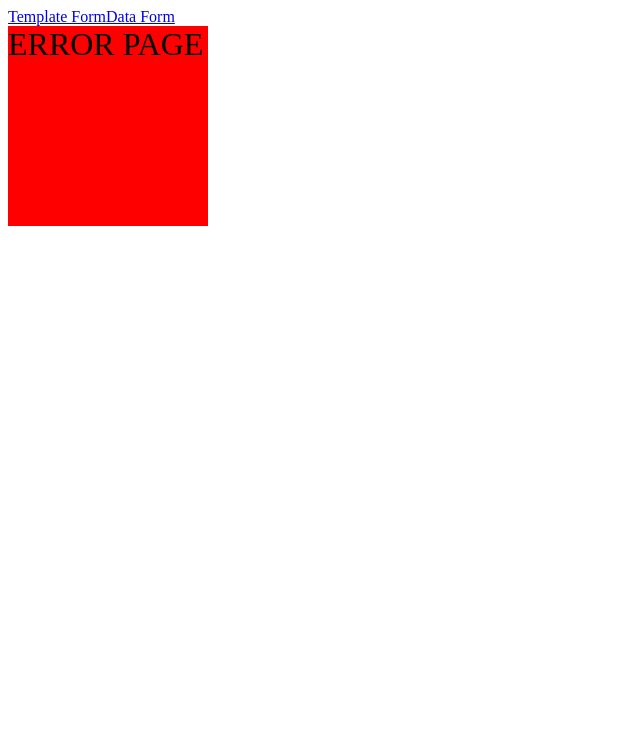
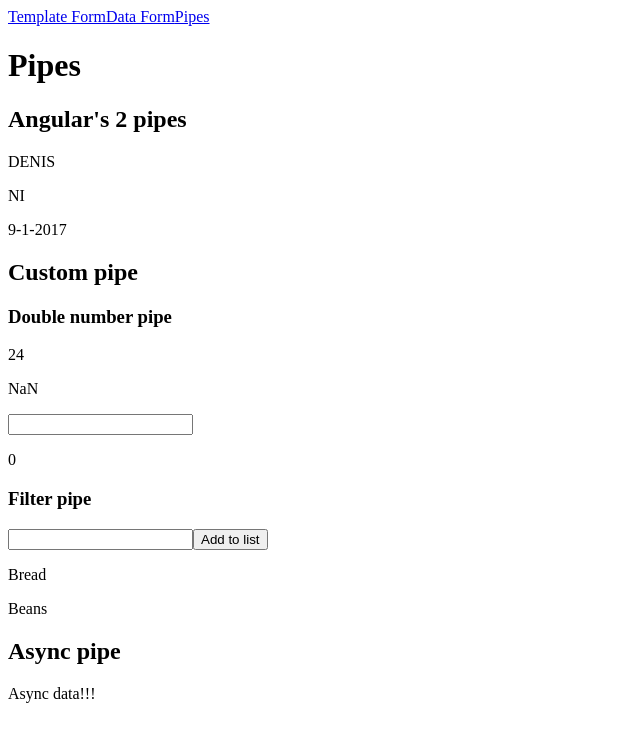
Before and after one commit to Balobanov/angularapptest, an Angular app: page /pipes in a window 1280 px wide. Before the commit this address led to /error. Shown: the top 742 px of the page, without its empty margins (0-640 px from the left). Built offline with nearby package versions, Linux system fonts and the light colour scheme.

Commit message:
added pipes

```diff
--- a/src/app/app.component.html
+++ b/src/app/app.component.html
@@ -21,4 +21,5 @@
 </div> -->
 <a [routerLink]="['temp-form']">Template Form</a>
 <a [routerLink]="['data-form']">Data Form</a>
+<a [routerLink]="['pipes']">Pipes</a>
 <router-outlet></router-outlet>
--- a/src/app/app.routing.ts
+++ b/src/app/app.routing.ts
@@ -5,9 +5,11 @@ import {USER_ROUTES} from "./routes/user.routes";
 import {ErrorPageComponent} from "./routes/error-page.component";
 import {TemplateFormComponent} from "./forms/template-form/template-form.component";
 import {DataFormComponent} from "./forms/data-form/data-form.component";
+import {MyPipeComponent} from "./my-pipe/my-pipe.component";
 
 const APP_ROUTES: Route[] = [
   {path: 'user', component: UserComponent},
+  {path: 'pipes', component: MyPipeComponent},
   {path: 'temp-form', component: TemplateFormComponent},
   {path: 'data-form', component: DataFormComponent},
   {path: 'error', component: ErrorPageComponent},
--- a/src/app/forms/template-form/template-form.component.html
+++ b/src/app/forms/template-form/template-form.component.html
@@ -1,6 +1,8 @@
 <h1>Form (template-driven)</h1>
 <h2>Form 1</h2>
 <form (ngSubmit)="OnSubmit(f)" #f="ngForm">
+
+  <div ngModelGroup="userData">
     <div>
       <p>User Name</p>
       <input type="text" [(ngModel)]="userData.name" id="username" name="username">
@@ -12,7 +14,7 @@
       <input type="text" [(ngModel)]="userData.email" id="email" name="email" #email="ngModel" required pattern="[a-z0-9!#$%&'*+/=?^_`{|}~-]+(?:\.[a-z0-9!#$%&'*+/=?^_`{|}~-]+)*@(?:[a-z0-9](?:[a-z0-9-]*[a-z0-9])?\.)+[a-z0-9](?:[a-z0-9-]*[a-z0-9])?">
       <p *ngIf="!email.valid && f.untouched">Email is invalid</p>
     </div>
-
+  </div>
 
   <div>
     <p>Password</p>
--- /dev/null
+++ b/src/app/my-pipe/double.pipe.ts
@@ -0,0 +1,16 @@
+import { Pipe, PipeTransform } from '@angular/core';
+import {isNumber} from "util";
+
+@Pipe({
+  name: 'double'
+})
+export class DoublePipe implements PipeTransform {
+
+  transform(value: any, args?: any): any {
+    if(isNumber(+value)){
+      return value * 2;
+    }
+    else return value;
+  }
+
+}
--- /dev/null
+++ b/src/app/my-pipe/filter.pipe.ts
@@ -0,0 +1,23 @@
+import { Pipe, PipeTransform } from '@angular/core';
+
+@Pipe({
+  name: 'filter',
+  pure: false
+})
+export class FilterPipe implements PipeTransform {
+
+  transform(value: any, args?: any): any {
+    let result = [];
+    if(value.length === 0)
+      return value;
+
+    for(let item of value){
+      if(item.match('^.*' + args[0] + '.*$')) {
+        result.push(item);
+      }
+    }
+
+    return result;
+  }
+
+}
--- /dev/null
+++ b/src/app/my-pipe/my-pipe.component.html
@@ -0,0 +1,22 @@
+<h1>Pipes</h1>
+<h2>Angular's 2 pipes</h2>
+<p>{{value | uppercase}}</p>
+<p>{{value | uppercase | slice:2:4}}</p>
+<p>{{date | date:'d-M-y'}}</p>
+
+<h2>Custom pipe</h2>
+<h3>Double number pipe</h3>
+<p>{{num | double}}</p>
+<p>{{value | double}}</p>
+
+
+<input type="text" [(ngModel)]="inputVal">
+<p>{{inputVal | double}}</p>
+
+<h3>Filter pipe</h3>
+<input type="text" #input>
+<button (click)="strings.push(input.value)">Add to list</button>
+<p *ngFor="let str of strings | filter:'ea'">{{str}}</p>
+
+<h2>Async pipe</h2>
+<p>{{asyncVal | async}}</p>
--- /dev/null
+++ b/src/app/my-pipe/my-pipe.component.ts
@@ -0,0 +1,27 @@
+import { Component, OnInit } from '@angular/core';
+
+@Component({
+  selector: 'app-my-pipe',
+  templateUrl: './my-pipe.component.html'
+})
+export class MyPipeComponent implements OnInit {
+
+  value: string = "Denis";
+  date: Date = new Date();
+
+  num: number = 12;
+
+  inputVal ='';
+
+  strings: string[] = ['Milk', 'Bread', 'Beans'];
+
+  asyncVal = new Promise((res, rej)=>{
+    setTimeout(()=> res('Async data!!!'), 2000);
+  });
+
+  constructor() { }
+
+  ngOnInit() {
+  }
+
+}
```
Also changed, not shown: src/app/app.module.ts (+7 -1 lines). Lines whose indentation alone changed are shown as unchanged.
